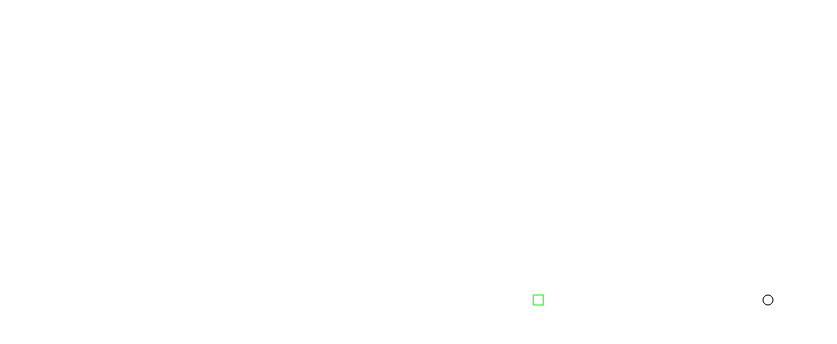
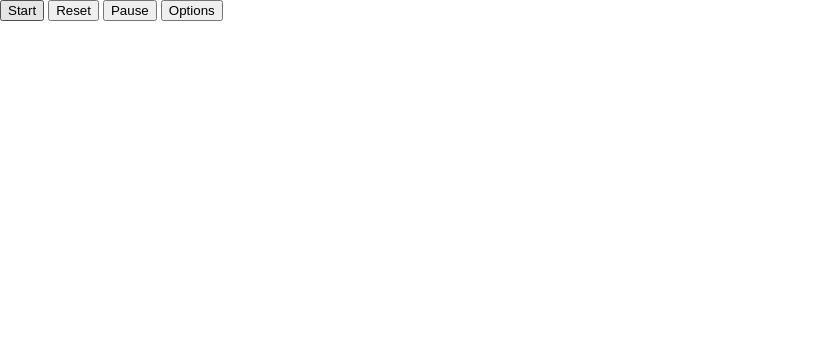
Before and after one commit to BostonUniversity-J3CA/J3CA-main, a plain HTML site: page javascript-testing/collision-prediction/index.html in a window 1280 px wide. Shown: the whole page, without its empty margins (0-837 px from the left). Drawn offline with nearby package versions, Linux system fonts and the light colour scheme.

Commit message:
A working program that displays the effectiveness of the algorithm. It can accurately predict when and where our aircraft will intersect another aircraft. The red circles represent obstacles that will pass through the same point as our aircraft will. To begin: open index.html in a web browser. Click the "start" button to start the animation. Click "reset" to reset it. Click "pause" to stop the animation. Click the "options" button to change different options of the aircraft (such as velocity, starting position, number of obstacles, speeds of the obstacles, and how "close" an obstacle has to be to considered a problem.

```diff
--- /dev/null
+++ b/javascript-testing/collision-prediction/Aircraft.js
@@ -0,0 +1,75 @@
+function Aircraft(){
+    var self         = this;
+    var radius       = 2;
+    var position     = [0,300,0];
+    var origPosition = [0,300,0];
+    var velocity     = [12 * pxPerMeter,0,0];
+    var prevPosition = [0,0,0];
+
+    var velocityRange = [
+	[-10, 30],
+	[-10, 30],
+	[0, 0]
+    ];
+
+    this.color   = "#00f";
+    this.setVelocity = function(x,y,z){
+	velocity = [x,y,z];
+    }
+    this.setPosition = function(x,y,z){
+	position = [x,y,z];
+    }
+    this.move        = function(){
+	prevPosition = position.slice(); // This makes a copy of the position array
+	position     = [
+	    position[0] + velocity[0]/60,
+	    position[1] + velocity[1]/60,
+	    position[2] + velocity[2]/60
+	];
+	return position;
+    }
+    this.getPosition = function(){
+	return position;
+    }
+    this.getRadius   = function(){
+	return radius;
+    }
+    this.setRandomValues = function(){
+	position = [
+	    rand(0,canvasWidth),
+	    rand(0,canvasHeight),
+	    0
+	];
+	origPosition = [
+	    position[0],
+	    position[1],
+	    position[2]
+	];
+	velocity = [
+	    rand(velocityRange[0][0], velocityRange[0][1]),
+	    rand(velocityRange[1][0], velocityRange[1][1]),
+	    rand(velocityRange[2][0], velocityRange[2][1]),
+	];
+	radius = rand(2,5);
+	return self;
+    }
+    this.setVelocityRange = function(range){
+	velocityRange = range;
+    }
+    this.setOrigPosition = function(x,y,z){
+	origPosition = [x,y,z];
+    }
+    this.getOrigPosition = function(){
+	return origPosition;
+    }
+    this.getVelocity = function(){
+	return velocity;
+    }
+    this.getPrevPosition = function(){
+	return prevPosition;
+    }
+    this.getVelocityRange = function(){
+	return velocityRange;
+    }
+    return self;
+}
--- a/javascript-testing/collision-prediction/detectCollisionPoint.js
+++ b/javascript-testing/collision-prediction/detectCollisionPoint.js
@@ -1,9 +1,3 @@
-/**
- * I am using the following equations to solve for the point of collision
- *   x_0 + v_x*t = x2_0 + v2_x*s
- *   y_0 + v_y*t = y2_0 + v2_y*s
- *   z_0 + v_z*t = z2_0 + v2_z*s
- */
 /* bool */function detectCollisionPoint(/*Aircraft*/obj1, /*Aircraft*/obj2, /*int []*/ collisionPoint){
     var t = calculateT(obj1,obj2);
     if ( isNaN(t) ){
@@ -13,15 +7,18 @@
     else {
 	var pos = obj1.getPosition();
 	var vel = obj1.getVelocity();
-	var x   = pos.x + vel.x*t;
-	var y   = pos.y + vel.y*t;
-	cx.beginPath();
-	cx.rect(x-5,y-5,10,10);
-	cx.strokeStyle="#0f0";
-	cx.stroke();
-	cx.closePath();
+	collisionPoint[0] = pos[0] + vel[0]*t;
+	collisionPoint[1] = pos[1] + vel[1]*t;
+	collisionPoint[2] = pos[2] + vel[2]*t;
+	return true;
     }
 }
+/**
+ * I am using the following equations to solve for the point of collision
+ *   x_0 + v_x*t = x2_0 + v2_x*s
+ *   y_0 + v_y*t = y2_0 + v2_y*s
+ *   z_0 + v_z*t = z2_0 + v2_z*s
+ */
 /* bool */function detectCollisionPoint_cramersRule(/*Aircraft*/ obj1, /*Aircraft*/ obj2, /*int []*/ collisionPoint){
     var pos1 = obj1.getPosition();
     var pos2 = obj2.getPosition();
--- a/javascript-testing/collision-prediction/index.html
+++ b/javascript-testing/collision-prediction/index.html
@@ -3,25 +3,59 @@
     <title>Collision Prediction</title>
     <script type="text/javascript" src="../jquery-1.11.0.min.js"></script>
     <script type="text/javascript" src="calculateT.js"></script>
+    <script type="text/javascript" src="Aircraft.js"></script>
     <script type="text/javascript" src="detectCollisionPoint.js"></script>
     <script type="text/javascript" src="prediction.js"></script>
+    <link rel="stylesheet" type="text/css" href="main.css"></link>
     <style type="text/css">
       #football_field {
         position:absolute;
         top:0;
         left:0;
       }
-      #time_dispaly {
-      position:absolute;
-      top:0;
-      left:0;
-      }
     </style>
   </head>
   <body>
-    <div id="time_display"></div>
+    <div id="main">
+      <button id="start_button">Start</button>
+      <button id="reset_button">Reset</button>
+      <button id="pause_button">Pause</button>
+      <button id="options_button">Options</button>
+    </div>
+    <div id="options">
+      <ul id="left" class="half-form">
+	<li>Number of Obstacles:</li>
+	<li>Obstacle Velocities:</li>
+	<li>Our Aircraft Velocity:</li>
+	<li>Our Aircraft Initial Pos:</li>
+	<li>Closeness (in seconds):</li>
+      </ul>
+      <ul id="right" class="half-form">
+	<li><input type="text" id="num_objects" size="3" /></li>
+	<li>
+	  X_MIN: <input type="text" id="min_x" size="3" />
+	  X_MAX: <input type="text" id="max_x" size="3" />,
+	  Y_MIN: <input type="text" id="min_y" size="3" />
+	  Y_MAX: <input type="text" id="max_y" size="3" />,
+	  Z_MIN: <input type="text" id="min_z" size="3" />
+	  Z_MAX: <input type="text" id="max_z" size="3" />
+	</li>
+	<li>
+	  X: <input type="text" id="vel_x" size="3" />,
+	  Y: <input type="text" id="vel_y" size="3" />,
+	  Z: <input type="text" id="vel_z" size="3" />
+	</li>
+	<li>
+	  X: <input type="text" id="pos_x" size="3" />,
+	  Y: <input type="text" id="pos_y" size="3" />,
+	  Z: <input type="text" id="pos_z" size="3" />
+	</li>
+	<li>
+	  <input type="text" id="closeness" size="3" />
+	</li>
+      </ul><br/>
+      <button id="save_options">Save</option>
+    </div>
     <canvas id="football_field"></canvas>
-    <table id="data" style="display:none">
-    </table>
   </body>
 </html>
--- /dev/null
+++ b/javascript-testing/collision-prediction/main.css
@@ -0,0 +1,28 @@
+#options {
+    position:absolute;
+    top:0;
+    left:0;
+    z-index:2;
+    display:none;
+}
+.half-form {
+    display:inline-block;
+    float:left;
+    list-style:none;
+    margin:0;
+    padding:0;
+    margin-right:0.75em;
+}
+.half-form > li {
+    height:1.5em;
+    line-height:1.5em;
+}
+canvas {
+    z-index:1;
+}
+#main {
+    position:absolute;
+    top:0;
+    left:0;
+    z-index:2;
+}
--- a/javascript-testing/collision-prediction/prediction.js
+++ b/javascript-testing/collision-prediction/prediction.js
@@ -8,90 +8,18 @@ var cx           = null;
 var canvasWidth  = 0;
 var canvasHeight = 0;
 // Animation variables
-var playAnimation = true;
+var playAnimation = false;
 // Constants
-var NUM_OBSTACLES = 1;
-var MAX_CLOSENESS = 3; // The difference in seconds between the s and t constants in the collision formula. If s = t, then the obstacle and our
+var num_obstacles = 20;
+var max_closeness = 3; // The difference in seconds between the s and t constants in the collision formula. If s = t, then the obstacle and our
 // aircraft will be at the same exact point in space at that time.
-function Aircraft(){
-    var self     = this;
-    var radius   = 2*zoom; // The length of the aircraft is 1 meter but I'm applying a factor of safety of 2
-    var position = {
-	x : 0,  // Will be in pixels converted from meters using the factor pxPerMeter defined above
-	y : 300, // Arbitrary for now, just as an example
-	z : 0
-    }
-    var origPosition = {
-	x : 0,
-	y : 300,
-	z : 0
-    }
-    var velocity = {
-	x : 12 * pxPerMeter, // Meters per second converted to pixels per second
-	y : 0,
-	z : 0
-    }
-    var prevPosition = {
-	x : 0,
-	y : 0,
-	z : 0
-    }
-    this.color   = "#00f";
-    this.setVelocity = function(x,y,z){
-	velocity.x = x;
-	velocity.y = y;
-	velocity.z = z;
-    }
-    this.setPosition = function(x,y,z){
-	position.x = x;
-	position.y = y;
-	position.z = z;
-    }
-    this.move        = function(){
-	prevPosition.x = position.x;
-	prevPosition.y = position.y;
-	prevPosition.z = position.z;
-	position.x += velocity.x/60; // Velocity is in pixels per second, dividing by 60 will give pixels per frame
-	position.y += velocity.y/60;
-	position.z += velocity.z/60;
-	return position;
-    }
-    this.getPosition = function(){
-	return position;
-    }
-    this.getRadius   = function(){
-	return radius;
-    }
-    this.setRandomValues = function(){
-	position = {
-	    x : rand(0,canvasWidth),
-	    y : rand(0,canvasHeight),
-	    z : 0
-	};
-	origPosition = {
-	    x : position.x,
-	    y : position.y,
-	    z : position.z
-	}
-	velocity = {
-	    x : rand(-10,30),
-	    y : rand(-10,30),
-	    z : 0
-	};
-	radius = rand(2,5);
-	return self;
-    }
-    this.getOrigPosition = function(){
-	return origPosition;
-    }
-    this.getVelocity = function(){
-	return velocity;
-    }
-    this.getPrevPosition = function(){
-	return prevPosition;
-    }
-    return self;
-}
+var velocityRange = [
+    [-10,30],
+    [-10,30],
+    [0,0]
+];
+var defPosition = [0,300,0];
+var ourVel      = [12*pxPerMeter,0,0];
 function rand(min,max){
     return min + Math.floor(Math.random()*(max-min+1));
 }
@@ -101,7 +29,7 @@ function update(){
     var color    = "#00f";
     var r        = ourcraft.getRadius();
     cx.beginPath();
-    cx.arc(Math.round(position.x),Math.round(position.y),5,0,2*Math.PI,false);
+    cx.arc(Math.round(position[0]),Math.round(position[1]),5,0,2*Math.PI,false);
     cx.strokeStyle="#000";
     cx.stroke();
     cx.closePath();
@@ -111,7 +39,7 @@ function update(){
 	obstacles[i].color = color;
 
 	cx.beginPath();
-	cx.arc(Math.round(position.x),Math.round(position.y),obstacles[i].getRadius()+r,0,2*Math.PI,false);
+	cx.arc(Math.round(position[0]),Math.round(position[1]),obstacles[i].getRadius()+r,0,2*Math.PI,false);
 	cx.strokeStyle=obstacles[i].color
 	cx.stroke();
 	cx.closePath();
@@ -122,23 +50,38 @@ function update(){
     return;
 }
 function willCollide(obj1,obj2){
-    var point = [0,0,0];
-    var t = detectCollisionPoint(obj1,obj2,point);
-    var vel1  = obj1.getVelocity();
-    var pos1  = obj1.getOrigPosition();
+    var point   = [0,0,0];
+    var t1 = -1;
+    var t2 = -1;
 
-    if ( t == true ){
-	console.log(point);
-    }
-    if ( t > 0 ){
-	return true;
+    if ( detectCollisionPoint(obj1,obj2,point) ){
+	t1 = getT(obj1,point);
+	t2 = getT(obj2,point);
+	if ( Math.abs(t1 - t2) < 2 ){
+	    drawCollisionPoint(point);
+	    return true;
+	}
     }
     return false;
 }
-function toggleAnim(){
-    playAnimation = !playAnimation;
-    animate();
-    return;
+function drawCollisionPoint(point){
+    cx.beginPath();
+    cx.rect(point[0]-5,point[1]-5,10,10);
+    cx.strokeStyle="#0f0";
+    cx.stroke();
+    cx.closePath();
+}
+/*int*/function getT(/*Aircraft*/ aircraft, /*vector<int>*/ point){
+    /*vector<int>*/var pos  = aircraft.getPosition();
+    /*vector<int>*/var vel  = aircraft.getVelocity();
+    /*int*/        var t    = -1;
+    for ( var i = 0; i < 3; i++ ){
+	if ( vel[i] != 0 ){
+	    t = ( point[i] - pos[i] ) / vel[i];
+	    return t;
+	}
+    }
+    return t;
 }
 function animate(){
     if ( playAnimation ){
@@ -146,18 +89,72 @@ function animate(){
     }
     return;
 }
+function systemStart(){
+    playAnimation = false;
+    ourcraft = new Aircraft();
+    ourcraft.setOrigPosition(defPosition[0],defPosition[1],defPosition[2]);
+    ourcraft.setPosition(defPosition[0],defPosition[1],defPosition[2]);
+    ourcraft.setVelocity(ourVel[0],ourVel[1],ourVel[2]);
+    obstacles = [];
+    for ( var i = 0; i < num_obstacles; i++ ){
+	obstacles[i] = new Aircraft();
+	obstacles[i].setVelocityRange(velocityRange);
+	obstacles[i].setRandomValues();
+    }
+}
+function saveOptions(){
+    num_obstacles = $("#num_objects").val();
+    max_closeness = $("#closeness").val();
+    defPosition   = [$("#pos_x").val()*1,$("#pos_y").val()*1,$("#pos_z").val()*1];
+    ourVel        = [$("#vel_x").val()*1,$("#vel_y").val()*1,$("#vel_z").val()*1];
+    $("#options").hide();
+    $("#main").show();
+}
 $(document).ready(function(){
     cx           = $("#football_field");
     cx.attr({
 	width : $(window).width(),
 	height: $(window).height()*0.9
-    });
+    }).css("top","50px");
     cx           = cx[0].getContext('2d');
     canvasWidth  = $(window).width();
     canvasHeight = $(window).height();
-    ourcraft = new Aircraft();
-    for ( var i = 0; i < NUM_OBSTACLES; i++ ){
-	obstacles[i] = new Aircraft().setRandomValues();
-    }
-    animate();
-}).click(toggleAnim);
+    // Display default values
+    $("#num_objects").val(num_obstacles);
+    var defVal = velocityRange;
+    $("#min_x").val(defVal[0][0]);
+    $("#max_x").val(defVal[0][1]);
+    $("#min_y").val(defVal[1][0]);
+    $("#max_y").val(defVal[1][1]);
+    $("#min_z").val(defVal[2][0]);
+    $("#max_z").val(defVal[2][1]);
+    var vel = ourVel;
+    $("#vel_x").val(vel[0]);
+    $("#vel_y").val(vel[1]);
+    $("#vel_z").val(vel[2]);
+    var orig = defPosition;
+    $("#pos_x").val(orig[0]);
+    $("#pos_y").val(orig[1]);
+    $("#pos_z").val(orig[2]);
+    $("#closeness").val(max_closeness);
+
+    // Set button functionality
+    $("#options_button").click(function(){
+	$("#main").hide();
+	$("#options").show();
+    });
+    $("#start_button").click(function(){
+	playAnimation = true;
+	animate();
+    });
+    $("#pause_button").click(function(){
+	playAnimation = false;
+    });
+    $("#reset_button").click(function(){
+	systemStart();
+    });
+    $("#save_options").click(function(){
+	saveOptions();
+    });
+    systemStart();
+});
```
Also changed, not shown: javascript-testing/collision-prediction/calculateT.js.
